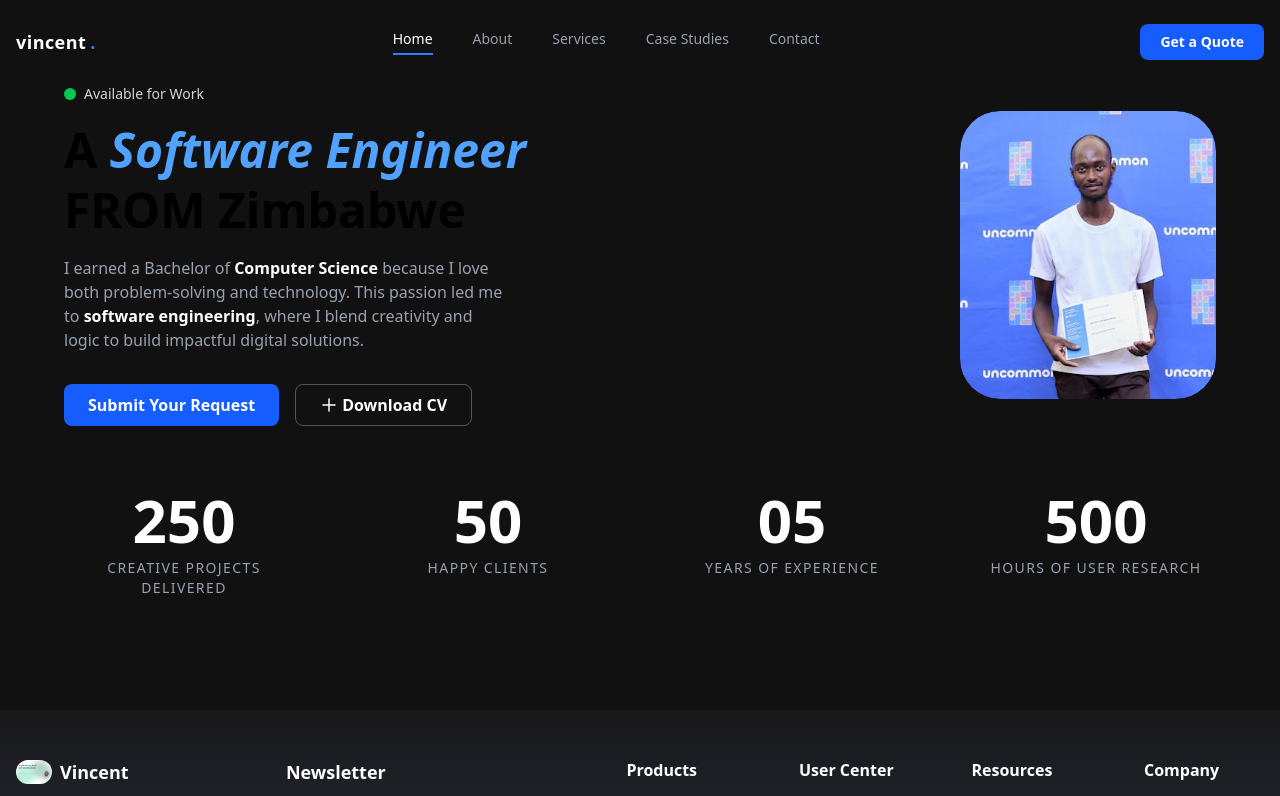
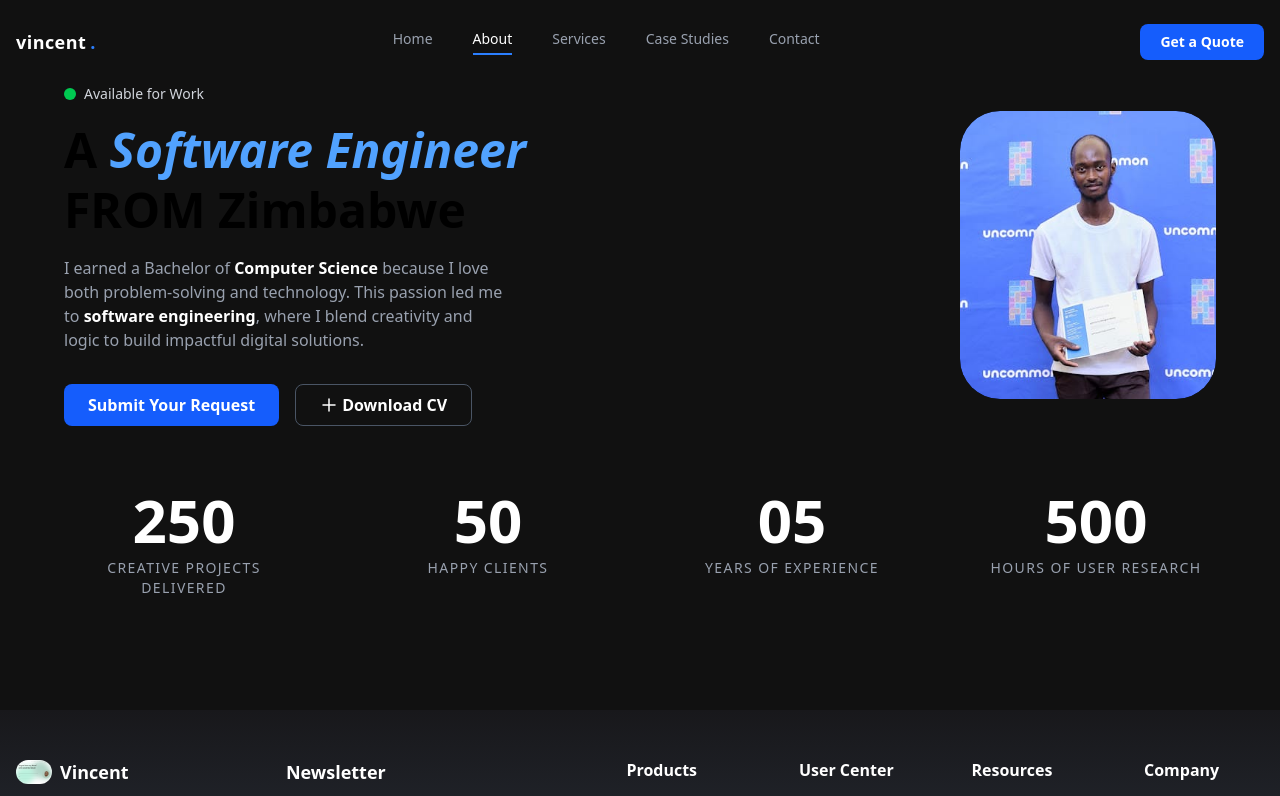
Before and after one commit to VincentMugondora/my_portfolio, a Next.js app: page /about in a window 1280 px wide. Shown: the top 796 px of the page. Built offline with nearby package versions, Linux system fonts and the light colour scheme.

Commit message:
Refactor Navbar component: integrate useRouter for active link highlighting, improving navigation feedback and user experience across desktop and mobile views.

```diff
--- a/src/components/Navbar.tsx
+++ b/src/components/Navbar.tsx
@@ -1,5 +1,6 @@
 import React, { useState } from 'react'
 import Link from 'next/link'
+import { useRouter } from 'next/router'
 
 const navItems = [
   { name: 'Home', href: '/' },
@@ -11,6 +12,7 @@ const navItems = [
 
 const Navbar: React.FC = () => {
   const [menuOpen, setMenuOpen] = useState(false);
+  const router = useRouter();
 
   return (
     <nav className="flex items-center justify-between w-full py-6 px-4 text-gray-400 text-sm relative">
@@ -28,12 +30,12 @@ const Navbar: React.FC = () => {
       </button>
       {/* Nav Links Desktop */}
       <div className="hidden md:flex justify-center space-x-10 flex-1">
-        {navItems.map((item, idx) => (
+        {navItems.map((item) => (
           <Link
             key={item.name}
             href={item.href}
             className={
-              idx === 0
+              router.pathname === item.href
                 ? 'text-white border-b-2 border-blue-500 pb-1'
                 : 'hover:text-white transition-colors duration-200'
             }
@@ -54,12 +56,12 @@ const Navbar: React.FC = () => {
         style={{ pointerEvents: menuOpen ? 'auto' : 'none' }}
       >
         <div className="flex flex-col items-start justify-center w-4/5 max-w-xs space-y-7">
-          {navItems.map((item, idx) => (
+          {navItems.map((item) => (
             <Link
               key={item.name}
               href={item.href}
               className={
-                idx === 0
+                router.pathname === item.href
                   ? 'text-white text-2xl font-bold border-b-2 border-blue-500 pb-1 text-left w-full'
                   : 'text-gray-300 text-2xl font-semibold hover:text-white transition-colors duration-200 text-left w-full'
               }
```
